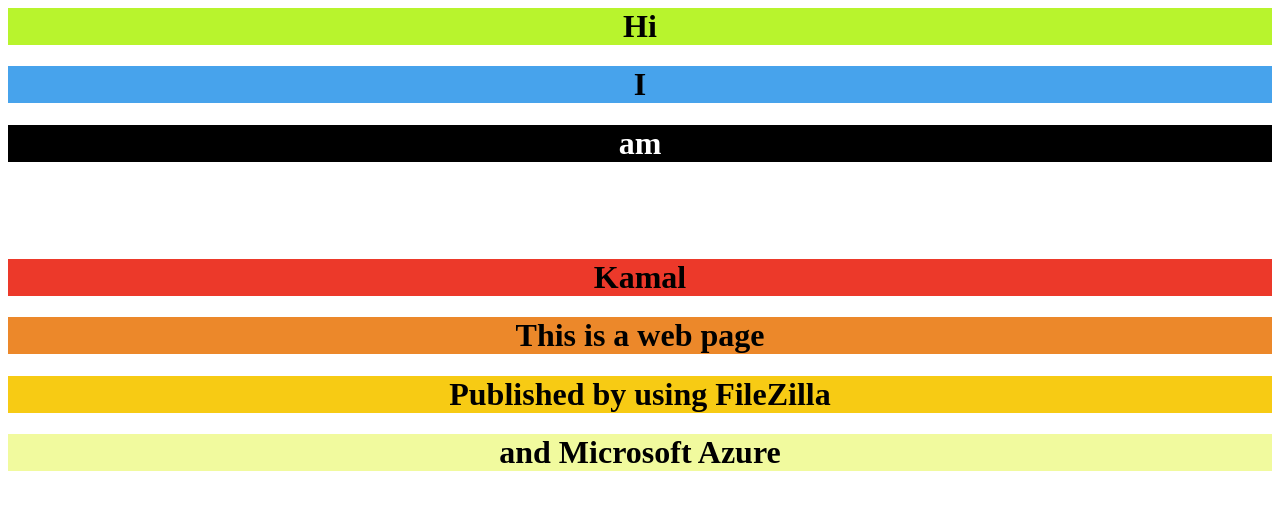
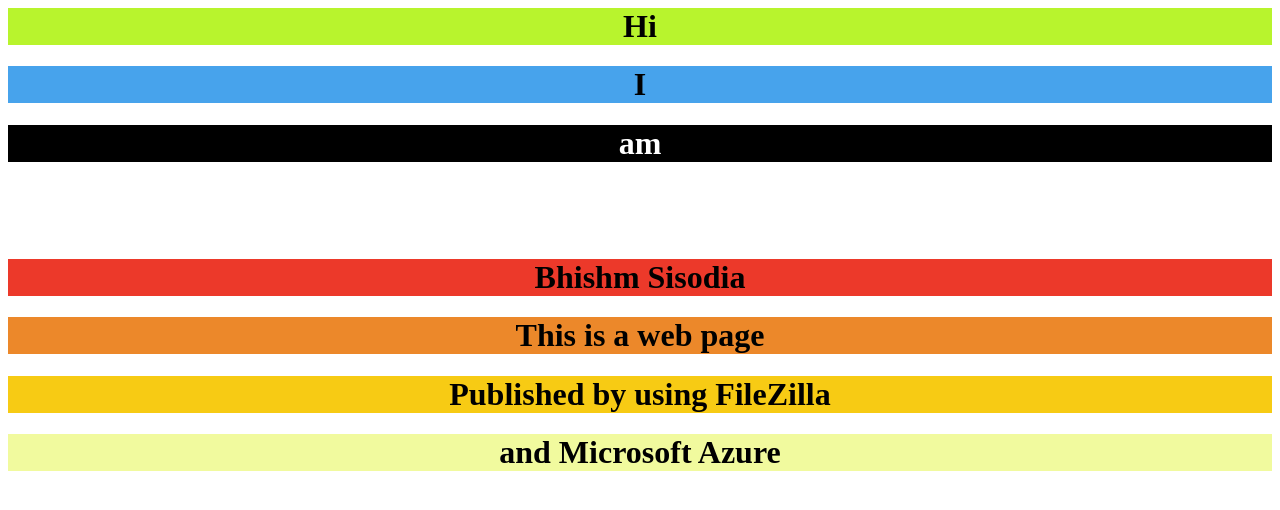
Before and after one commit to sisodiabhishm/bhishm, a plain HTML site: page index.html in a window 1280 px wide. Drawn offline with Linux system fonts and the light colour scheme.

Commit message:
Add files via upload

```diff
--- a/index.html
+++ b/index.html
@@ -4,7 +4,7 @@
 <div style="background-color:#47A3EC"><h1>I</h1></div>
 <div style="background-color:black"><font color=white><h1>am</h1></font></div>
 <br><br><br>
-<div style="background-color:#EC392A"><h1>Kamal</h1></div>
+<div style="background-color:#EC392A"><h1>Bhishm Sisodia</h1></div>
 <div style="background-color:#EC882A"><h1>This is a web page</h1></div>
 <div style="background-color:#F7CB14"><h1>Published by using FileZilla</h1></div>
 <div style="background-color:#F1FA9E"><h1>and Microsoft Azure</h1></div>
```
